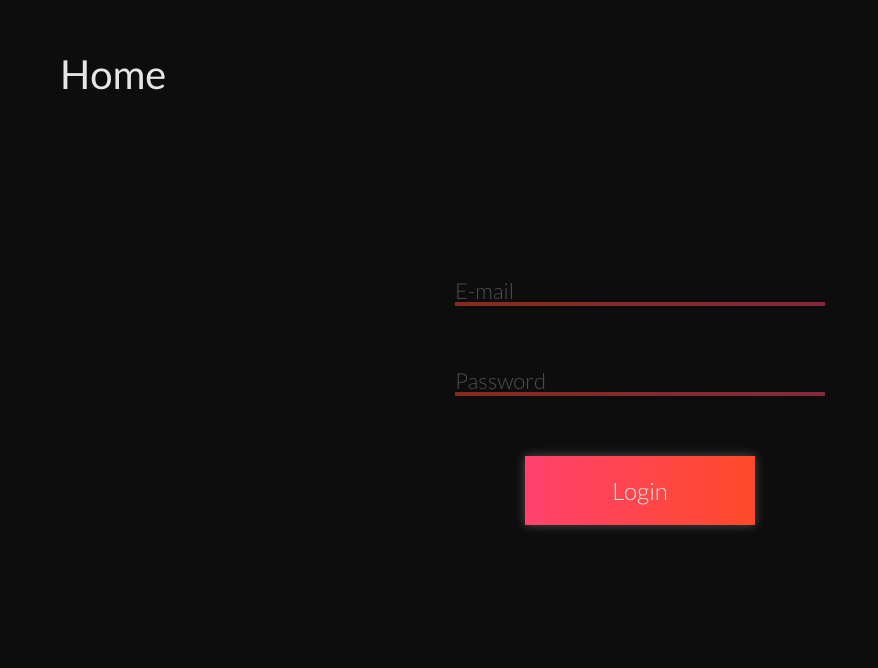
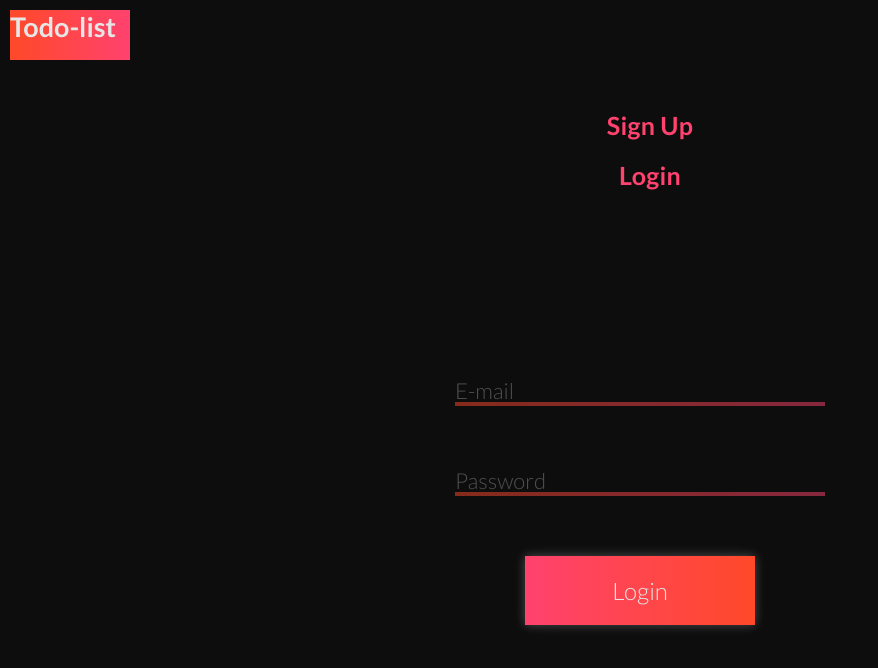
Before and after one commit to DeVinhoOne/todo-list, a React (Create React App) app: page /login in a window 1280 px wide. Shown: the top 668 px of the page, without its empty margins (0-878 px from the left). Built offline with nearby package versions, Linux system fonts and the light colour scheme.

Commit message:
Created TextLogo component. Started making Navbar component but not finished yet

```diff
--- a/src/Root.js
+++ b/src/Root.js
@@ -1,4 +1,4 @@
-import React from 'react';
+import React, { useState } from 'react';
 import styled, { ThemeProvider } from 'styled-components';
 import { Route, Switch, Link } from 'react-router-dom';
 import * as firebase from 'firebase/app';
@@ -7,25 +7,26 @@ import { firebaseConfig } from './firebase/firebaseConfig';
 import theme from './theme/theme';
 import GlobalStyle from './theme/GlobalStyle';
 // import Footer from './components/atoms/Footer/Footer';
+import Navbar from './components/molecules/Navbar/Navbar';
 import HomePage from './views/HomePage/HomePage';
 import Login from './views/Login/Login';
 import SignUp from './views/SignUp/SignUp';
 import App from './views/App/App';
 
-const StyledLink = styled(Link)`
-  position: fixed;
-  top: 50px;
-  left: 60px;
-  font-size: 4rem;
-  text-decoration: none;
-  color: ${({ theme }) => theme.lightGray};
-`;
+const Root = () => {
+  // const [isLoggedIn, setIsLoggedIn] = useState(false);
 
-const Root = () => {
+  // firebase.auth().onAuthStateChanged(user => {
+  //   if (user) {
+  //     setIsLoggedIn(true);
+  //   } else if (!user) {
+  //     setIsLoggedIn(false);
+  //   }
+  // });
   return (
     <ThemeProvider theme={theme}>
       <GlobalStyle />
-      <StyledLink to="/">Home</StyledLink>
+      <Navbar />
       <Switch>
         <Route path="/" exact children={<HomePage />} />
         <Route path="/login" children={<Login />} />
--- a/src/components/atoms/TextLink/TextLink.js
+++ b/src/components/atoms/TextLink/TextLink.js
@@ -3,22 +3,22 @@ import styled from 'styled-components';
 import { Link } from 'react-router-dom';
 
 const StyledLink = styled(Link)`
-  font-size: 2.8rem;
+  font-size: 2.5rem;
   font-weight: ${({ theme }) => theme.font.bold};
   letter-spacing: 0.3px;
   text-decoration: none;
   color: ${({ theme }) => theme.pink};
 
   @media (min-width: 360px) {
-    font-size: calc(2.5rem + 2vw);
+    /* font-size: calc(2.5rem + 2vw); */
   }
 
   @media (min-width: 1100px) {
-    font-size: calc(2.8rem + 2vw);
+    /* font-size: calc(2.8rem + 2vw); */
   }
 
   @media (min-width: 1600px) {
-    font-size: 8rem;
+    /* font-size: 4rem; */
   }
 `;
 
--- /dev/null
+++ b/src/components/atoms/TextLogo/TextLogo.js
@@ -0,0 +1,25 @@
+import React from 'react';
+import { Link } from 'react-router-dom';
+import styled from 'styled-components';
+
+const StyledLink = styled(Link)`
+  position: relative;
+  display: inline;
+  font-size: 2.7rem;
+  text-decoration: none;
+  font-weight: bold;
+  color: ${({ theme }) => theme.lightGray};
+
+  &::before {
+    content: '';
+    position: absolute;
+    width: 120px;
+    height: 50px;
+    background: ${({ theme }) => theme.gradients.orangeToPink};
+    z-index: -1;
+  }
+`;
+
+const TextLogo = ({ children }) => <StyledLink to="/">{children}</StyledLink>;
+
+export default TextLogo;
--- /dev/null
+++ b/src/components/molecules/Navbar/Navbar.js
@@ -0,0 +1,33 @@
+import React from 'react';
+import styled from 'styled-components';
+import TextLink from '../../atoms/TextLink/TextLink';
+import TextLogo from '../../atoms/TextLogo/TextLogo';
+
+const StyledWrapper = styled.div`
+  padding: 10px;
+  height: 200px;
+  display: flex;
+  flex-direction: column;
+  justify-content: space-between;
+`;
+
+const LinksWrapper = styled.div`
+  display: flex;
+  flex-direction: column;
+  justify-content: space-between;
+  align-items: center;
+  height: 80px;
+  width: 100vw;
+`;
+
+const Navbar = () => (
+  <StyledWrapper>
+    <TextLogo>Todo-list</TextLogo>
+    <LinksWrapper>
+      <TextLink url="/signup">Sign Up</TextLink>
+      <TextLink url="/login">Login</TextLink>
+    </LinksWrapper>
+  </StyledWrapper>
+);
+
+export default Navbar;
--- a/src/views/App/App.js
+++ b/src/views/App/App.js
@@ -1,6 +1,8 @@
 import React from 'react';
+// import * as firebase from 'firebase/app';
+import 'firebase/auth';
 import styled from 'styled-components';
-import { TodosContext } from '../../context/todos-context';
+// import { TodosContext } from '../../context/todos-context';
 import Panel from '../../components/molecules/Panel/Panel';
 import Task from '../../components/atoms/Task/Task';
 
@@ -13,15 +15,7 @@ const StyledWrapper = styled.div`
 const App = () => (
   <StyledWrapper>
     <Panel />
-    <TodosContext.Consumer>
-      {value =>
-        value.tasks.map((task, index) => (
-          <Task index={index} key={index}>
-            {task}
-          </Task>
-        ))
-      }
-    </TodosContext.Consumer>
+    <Task />
   </StyledWrapper>
 );
 
--- a/src/views/HomePage/HomePage.js
+++ b/src/views/HomePage/HomePage.js
@@ -1,6 +1,5 @@
 import React from 'react';
 import styled from 'styled-components';
-import TextLink from '../../components/atoms/TextLink/TextLink';
 import HeroImage from '../../assets/images/hero-image.svg';
 
 const StyledWrapper = styled.div`
@@ -42,6 +41,10 @@ const StyledHeroText = styled.h1`
   @media (min-width: 1600px) {
     font-size: 8rem;
   }
+`;
+
+const StyledSpan = styled.span`
+  color: ${({ theme }) => theme.pink};
 `;
 
 const StyledStart = styled.span`
@@ -104,7 +107,7 @@ const HomePage = () => (
   <StyledWrapper>
     <StyledHeroText>
       Welcome anonymous,
-      <br /> <TextLink url="/signup">Sign up</TextLink> or <TextLink url="/login">Login</TextLink>
+      <br /> <StyledSpan>Sign up</StyledSpan> or <StyledSpan>Login</StyledSpan>
       <br /> to <StyledStart>Start.</StyledStart>
     </StyledHeroText>
     <StyledImage src={HeroImage} alt="" />
--- a/src/views/SignUp/SignUp.js
+++ b/src/views/SignUp/SignUp.js
@@ -34,6 +34,7 @@ const SignUp = () => {
           setEmail('');
           setPassword('');
           setPasswordConfirm('');
+          console.log(data);
         })
         .catch(err => {
           console.log(err);
@@ -42,15 +43,6 @@ const SignUp = () => {
       alert('Password and Confirm password must be the same.');
     }
   };
-
-  firebase.auth().onAuthStateChanged(user => {
-    if (user) {
-      const email = user.email;
-      console.log(user);
-
-      console.log(email);
-    }
-  });
 
   return (
     <StyledForm onSubmit={e => createNewUser(e)}>
```
Also changed, not shown: 2 other files (tests, documents, lock files or other folders).
